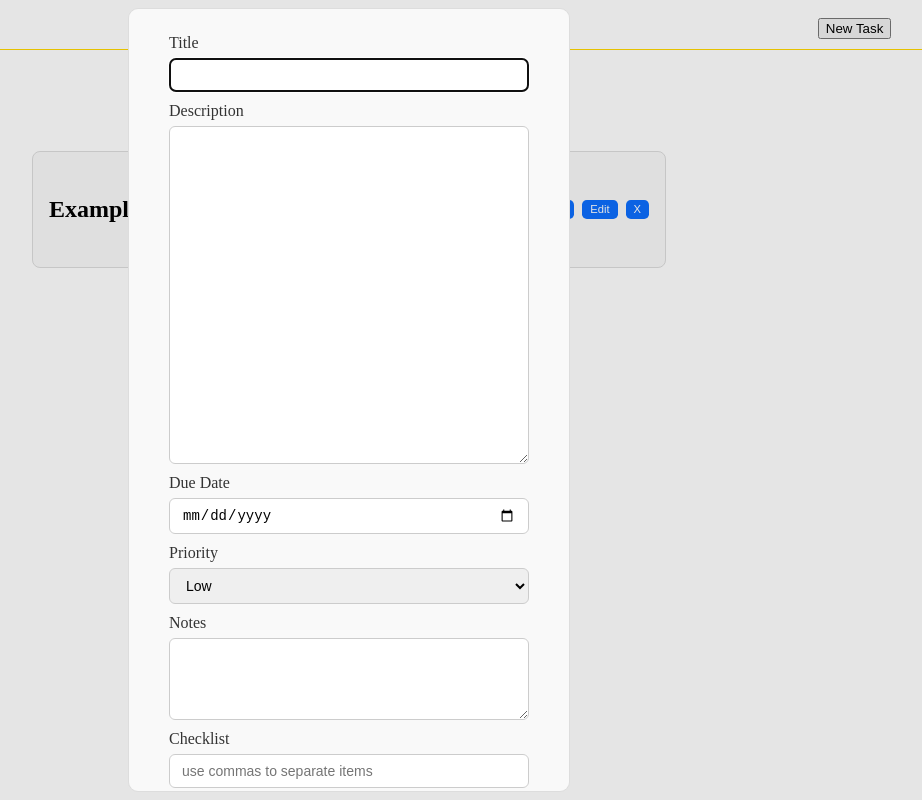
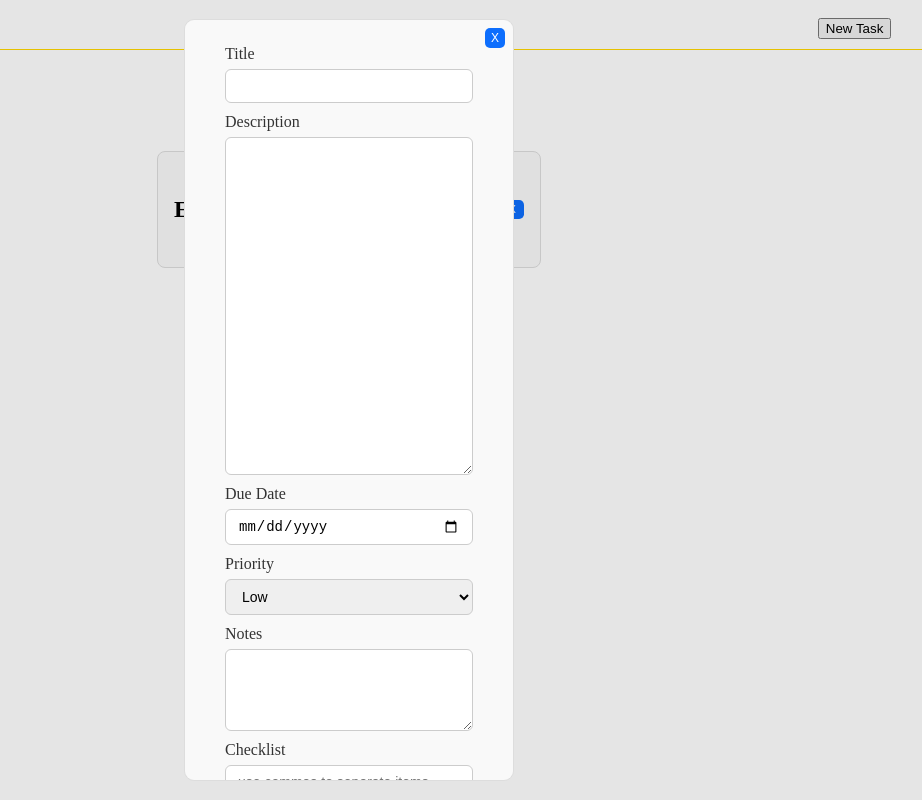
Before and after one commit to AleixMJ/TOP---Project-Todo-List, a website built with webpack: page src/index.html in a window 1280 px wide. Both pictures are taken after a click on the button "New Task". Shown: the whole page, without its empty margins (291-1213 px from the left). Built offline with nearby package versions, Linux system fonts and the light colour scheme.

Commit message:
added an X button on the new task dialog to have an option to closing it without submitting. Also created a custom property for the button colors to avoid repetition on the CSS file

```diff
--- a/src/index.html
+++ b/src/index.html
@@ -13,6 +13,9 @@
 
     <dialog id="newTask-creation">
         <form id="newTask-form">
+
+            <button class="closeTask-btn">X</button>
+
             <div>
                 <label for="task-title">Title</label>
                 <input type="text" name="task-title" required></input>
--- a/src/index.js
+++ b/src/index.js
@@ -56,10 +56,19 @@
   const newTaskDialog = document.getElementById("newTask-creation");
   const newTaskBtn = document.getElementById("newTask-btn");
   const newTaskForm = document.getElementById("newTask-form");
+  const closeDialogBtn = document.querySelector(".closeTask-btn");
+
+  closeDialogBtn.addEventListener('click', () => {
+    newTaskDialog.close();
+  });
+
+
 
   newTaskBtn.addEventListener('click', () => {
     newTaskDialog.showModal();
   });
+
+
 
   newTaskForm.addEventListener('submit',(e) => {
     e.preventDefault();
--- a/src/styles.css
+++ b/src/styles.css
@@ -1,3 +1,8 @@
+:root {
+  --btn-color:#0d6efd;
+}
+
+
 body {
   text-align: center;
 }
@@ -15,7 +20,9 @@
   border: 1px solid #ddd;
   background: #f9f9f9;
   max-width: 100%;
-  width:380px;
+  width:330px;
+  box-sizing: border-box;
+  position: relative;
 
 }
 
@@ -59,10 +66,31 @@
 padding: 10px;
 border: none;
 border-radius: 5px;
-background-color: #0d6efd;
+background-color: var(--btn-color);
 color: white;
 margin-top: 10px;
 }
+
+#newTask-form button.closeTask-btn {
+  position: absolute;
+  top: 8px;
+  right: 8px;
+
+
+  width: 20px;
+  height: 20px;
+  max-width: 20px;
+
+  padding: 0;
+  margin: 0;
+  display: flex;
+  align-items: center;
+  justify-content: center;
+
+  line-height: 1;
+  font-size: 12px;
+}
+
 h1 {
   text-align: center;
   margin-top: 2rem;
@@ -70,7 +98,7 @@
 }
 
 .todo-container {
-  max-width: 600px;
+  max-width: 350px;
   margin: 2rem auto;
   padding: 1rem;
   border: 1px solid #ddd;
@@ -89,7 +117,7 @@
   align-items: center;
   gap: 0.5rem;
   padding: 0.6rem 1.2rem;
-  border: 2px solid #0d6efd;
+  border: 2px solid var(--btn-color);
   border-radius: 0.5rem;
   background: white;
   color: #0d6efd;
@@ -109,6 +137,8 @@
   place-content: center;
 }
 
+
+
 .check-button input::before {
   content: "✔";
   color: white;
@@ -118,8 +148,8 @@
 }
 
 .check-button input:checked {
-  background: #0d6efd;
-  border-color: #0d6efd;
+  background: var(--btn-color);
+  border-color: var(--btn-color);
 }
 
 .check-button input:checked::before {
@@ -127,9 +157,9 @@
 }
 
 .check-button:has(input:checked) {
-  background: #0d6efd;
+  background: var(--btn-color);
   color: white;
-  border-color: #0d6efd;
+  border-color: var(--btn-color);
 }
 
 .check-button:hover {
@@ -154,7 +184,7 @@
     padding: 0.2rem 0.5rem;
     border: none;
     border-radius: 0.3rem;
-    background: #0d6efd;
+    background: var(--btn-color);
     color: white;
     cursor: pointer;
     font-size: 0.7rem;
```
